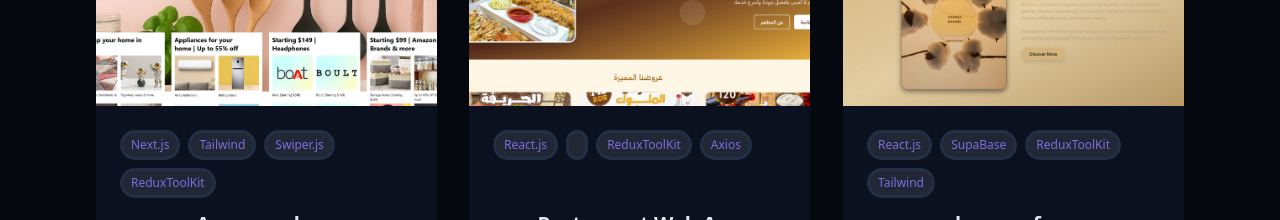
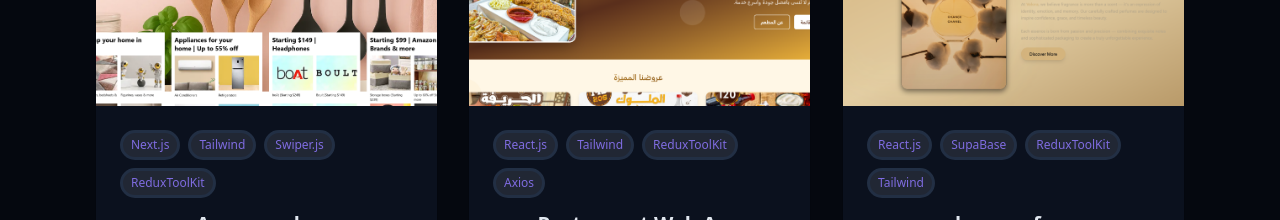
Before and after one commit to Ahmed-RS-22/My-Portfolio, a React (Vite) app: page / in a window 1280 px wide. Shown: the part 3100-3320 px from the top of the page. Built offline with nearby package versions, Linux system fonts and the light colour scheme.

Commit message:
Update Projects.jsx

```diff
--- a/src/components/Projects.jsx
+++ b/src/components/Projects.jsx
@@ -18,7 +18,7 @@ const Projects = [
     Description:
       "Food ordering app with cart, category filters, and Google Maps integration.",
     image: "/projects/restaurant.png",
-    tags: ["React.js", "", "ReduxToolKit", "Axios"],
+    tags: ["React.js", "Tailwind", "ReduxToolKit", "Axios"],
     demo: "https://karam-el-sham-restaurant-sigma.vercel.app/",
     repo: "https://github.com/Ahmed-RS-22/Karam-ElSham-restaurant",
   },
```
